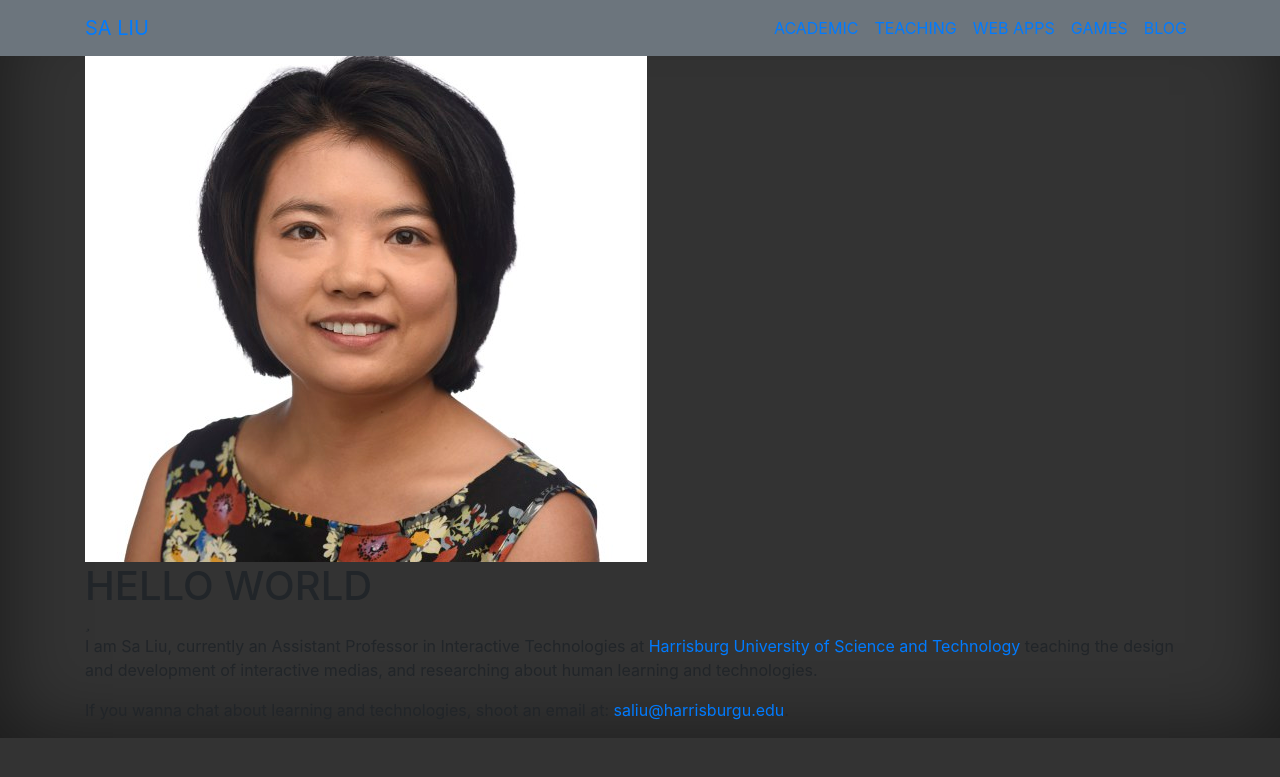
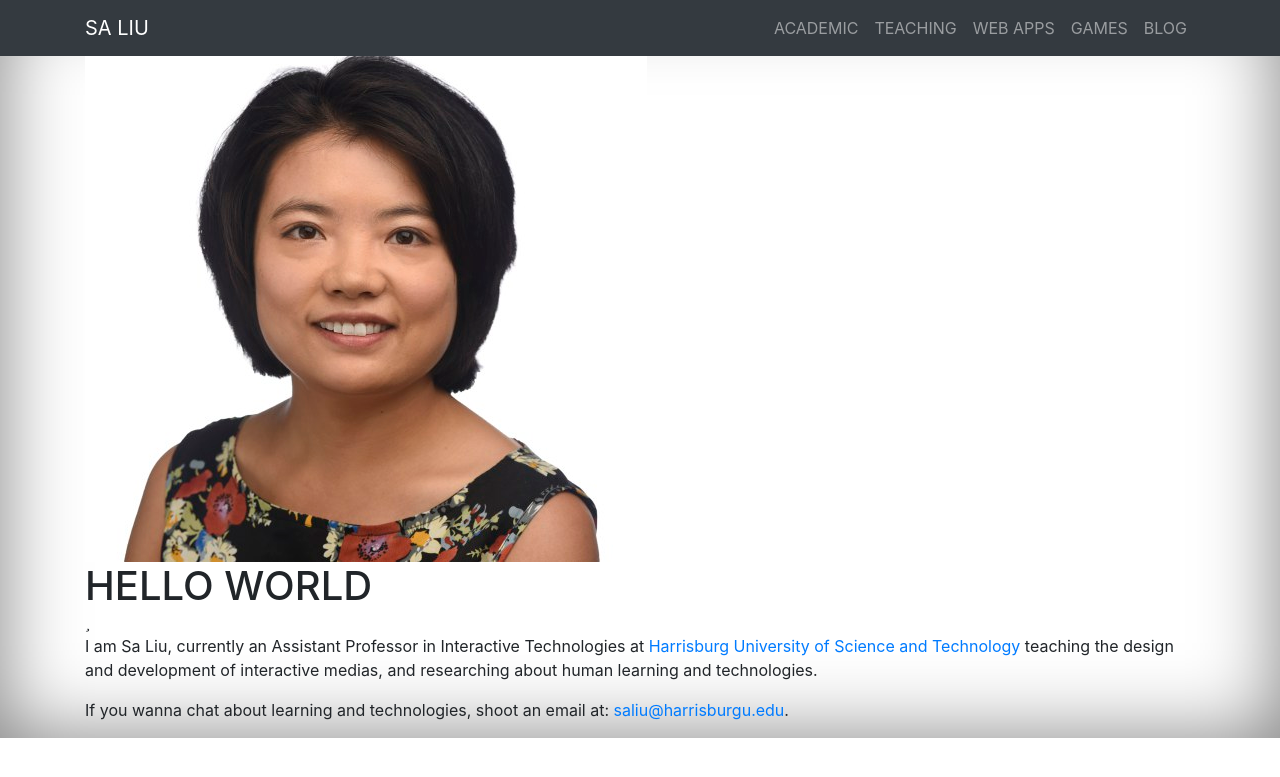
Before and after one commit to Tonicdragon6x66/saliudev.github.io, a Jekyll site: the page built from index.html, in a window 1280 px wide. Shown: the top 777 px of the page. Built offline with Jekyll 4.4.1, drawn with Linux system fonts in a browser that asks for light colours.

Commit message:
update background color

```diff
--- a/css/main.css
+++ b/css/main.css
@@ -1,14 +1,3 @@
-html body {
-    background-color: #333;
-}
-
-body {
-    color: #fff;
-    font-size: 1rem;
-    font-weight: 400;
-    line-height: 1.5;
-}
-
 .site-wrapper {
     display: table;
     width: 100%;
@@ -54,3 +43,10 @@ body {
   height: 50px;
   border-radius: 50%;
 }
+
+.align-items-center {
+  -webkit-box-align: center !important;
+  -ms-flex-align: center !important;
+  align-items: center !important;
+}
+}
--- a/index.html
+++ b/index.html
@@ -4,7 +4,7 @@ title: SA LIU | Researcher, Teacher, Developer
 ---
 
 
-    <nav class="navbar navbar-expand-lg bg-secondary text-uppercase fixed-top">
+    <nav class="navbar navbar-expand-lg navbar-dark bg-dark text-uppercase fixed-top">
 	    <div class="container">
 	      <a class="navbar-brand" href="/">SA LIU</a>
 	      <button class="navbar-toggler" type="button" data-toggle="collapse" data-target="#navbarResponsive" aria-controls="navbarResponsive" aria-expanded="false" aria-label="Toggle navigation">
```
